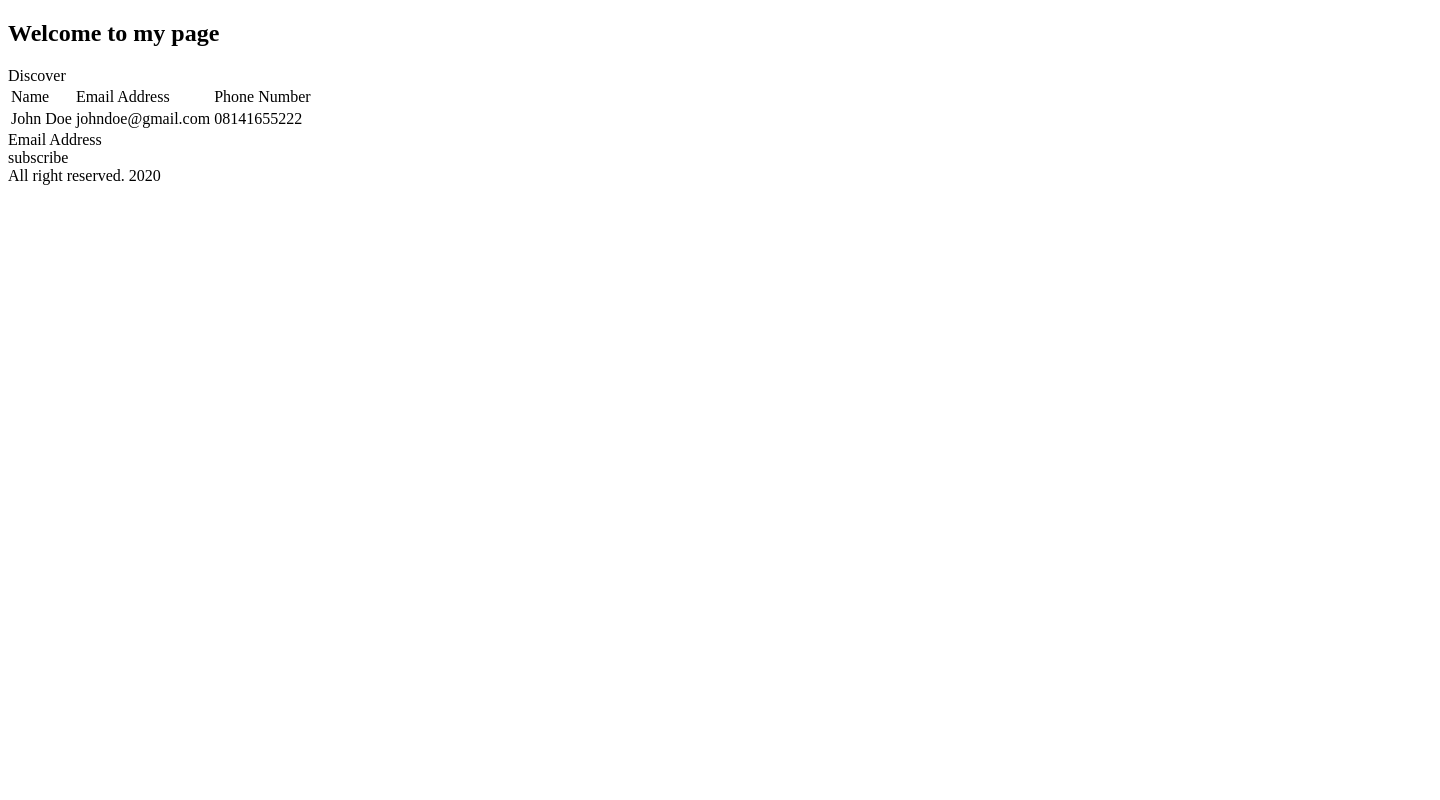
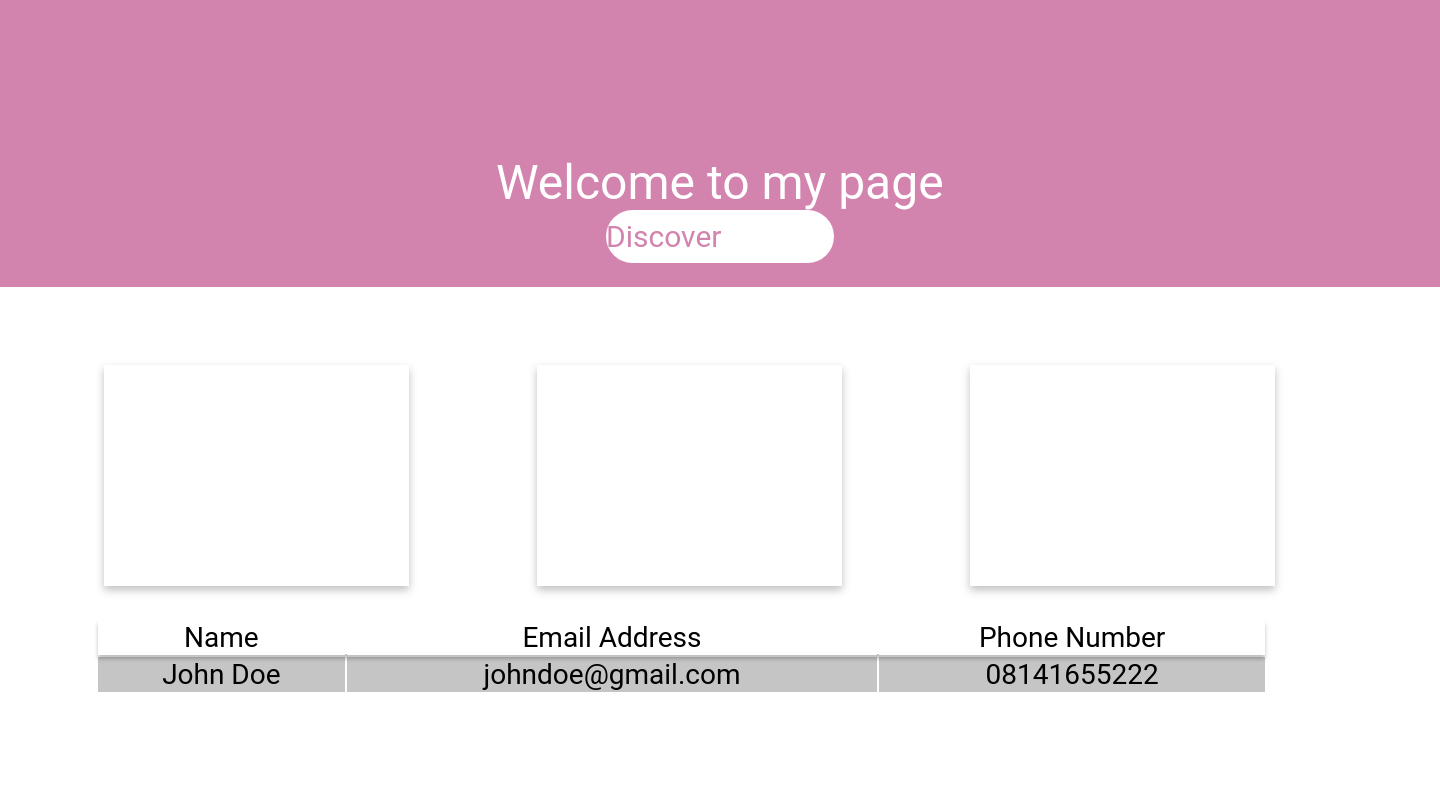
Before and after one commit to SSG-Backend/first-task, a plain HTML site: page firsttask.html in a window 1280 px wide. Shown: the top 800 px of the page, 1440 px wide, since content can reach past the window. Drawn offline with Linux system fonts and the light colour scheme.

Commit message:
Update firsttask.html

```diff
--- a/firsttask.html
+++ b/firsttask.html
@@ -4,7 +4,7 @@
 	<meta charset="utf-8">
 	<meta name="viewport" content="width=device-width, initial-scale=1.0">
 	<title>My First Task</title>
-	<link rel="stylesheet" type="text/css" href="f.css">
+	<link rel="stylesheet" type="text/css" href="FirstTask.css">
 </head>
 <body>
 	<div id='welcome'>
```
